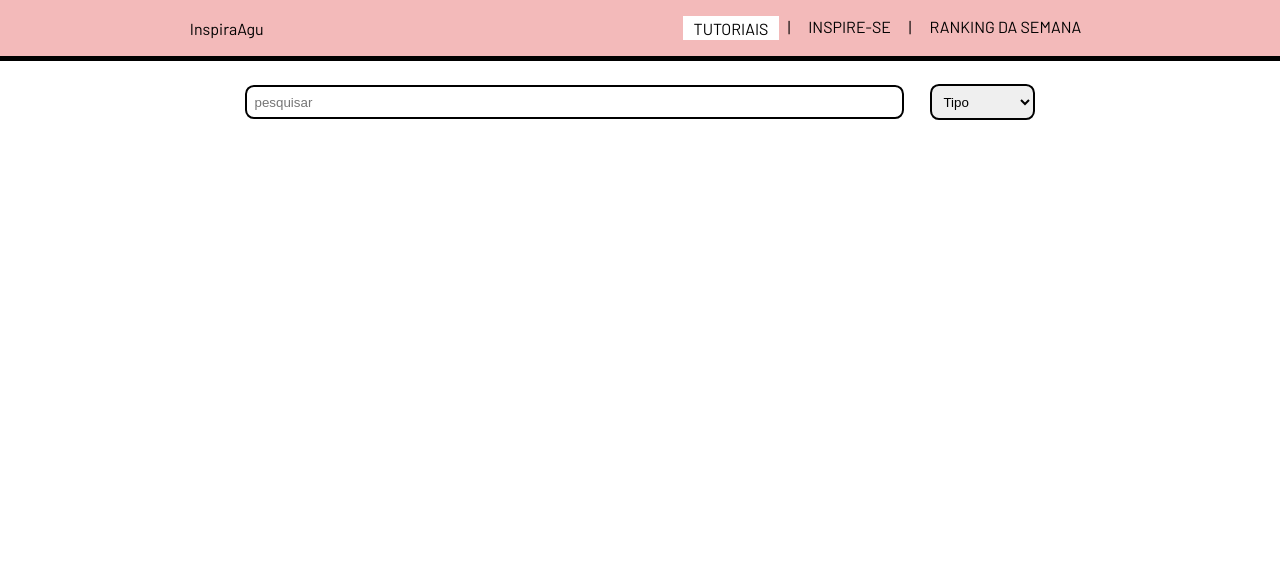
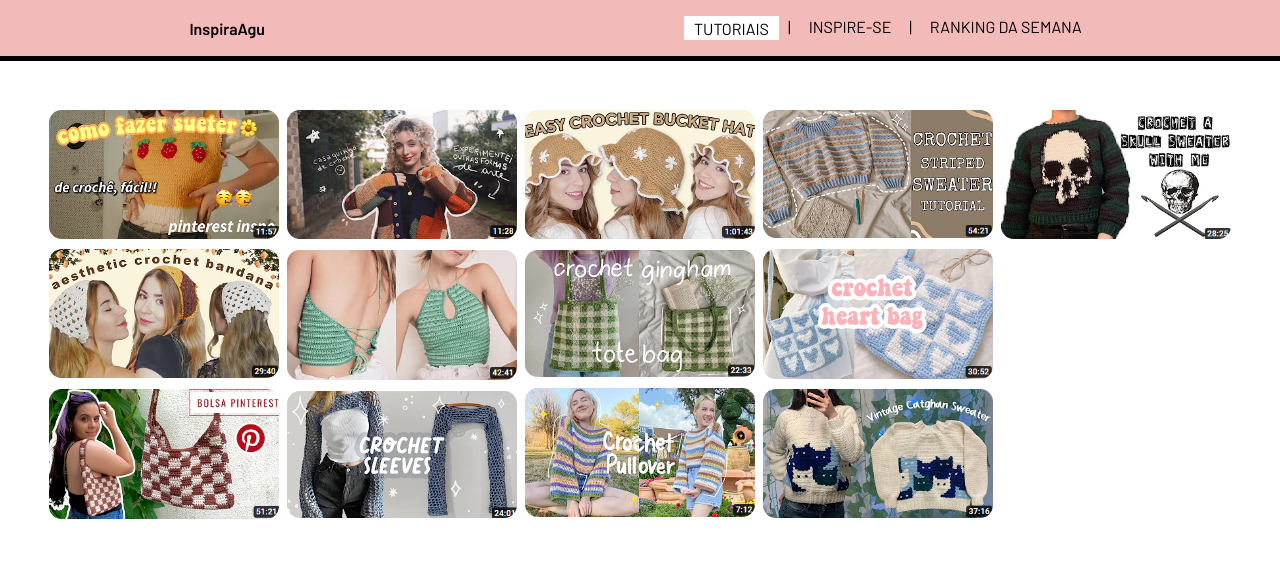
Before and after one commit to Vivihm/Projeto-Invidual, a plain HTML site: page InspirAgulha/tutoriais.html in a window 1280 px wide. Drawn offline with Linux system fonts and the light colour scheme.

Commit message:
Mudanças nas páginas Inspire-se e Tutoriais

```diff
--- a/InspirAgulha/inspiracao.css
+++ b/InspirAgulha/inspiracao.css
@@ -40,35 +40,17 @@ body{
     color: black;
 }
 
-/* PESQUISA */
-.barrapesquisa{
+/* FILTRO */
+
+h2{
+    text-align: center;
+}
+.filtro{
     padding: 0.8vw;
     display: flex;
     justify-content: center;
     flex-direction: row;
     align-items: center;
-}
-
-.pesquisa input{
-    padding: 0.6vw;
-    border: solid 2px black;
-    border-color: black;
-    border-radius: 0.7vw;
-    width: 50vw;
-    margin: 1vw;
-}
-
-.filtro{
-    margin: 1vw;
-    display: flex;
-    flex-direction: row;
-    align-items: center;
-}
-.filtro select{
-    padding: 0.6vw;
-    border: solid 2px black;
-    border-color: black;
-    border-radius: 0.7vw;
 }
 
 /* INSPIRACAO */
--- a/InspirAgulha/tutoriais.html
+++ b/InspirAgulha/tutoriais.html
@@ -17,7 +17,7 @@
 <body>
     <!-- HEADER -->
     <div class="header">
-        <div id="logo"><a href="home.html">InspiraAgu</a></div>
+        <div id="logo"><a href="home.html"><b>InspiraAgu</b></a></div>
         <div class="navbar">
             <ul>
                 <div style="background-color: white; padding: 0.1vw;"><li><a href="tutoriais.html">TUTORIAIS</a></li></div>
@@ -31,24 +31,29 @@
     </div>
 
         <!-- PESQUISA -->
-        <div class="barrapesquisa">
-            <div class="pesquisa">
-                <input placeholder="pesquisar" type="text" id="in_pesquisa">
-            </div>
-            <div class="filtro">
-                <div class="selecao">
-                    <select id="sel_peca">
-                        <option value="">Tipo</option>
-                        <option value="">Acessórios</option>
-                        <option value="">Bolsas</option>
-                        <option value="">Roupas</option>
-                    </select>
-                </div>
+
+
+        <!-- TUTOTRIAIS -->
+        <div id="div_inspiracao">
+            <div class="imagens">
+                <a href="https://www.youtube.com/watch?v=osUQGBRzFQY"><img src="./img/videos/sueter.png"></a>
+                <a href="https://www.youtube.com/watch?v=1QBzaI47nZA"><img src="./img/videos/bandanacroche.png"></a>
+                <a href="https://www.youtube.com/watch?v=yI8ezQlDNvc"><img src="./img/videos/bolsaquadriculada.png"></a>
+                <a href="https://www.youtube.com/watch?v=uj5xxkmDC1M"><img src="./img/videos/casacocroche.png"></a>
+                <a href="https://www.youtube.com/watch?v=kx8bAV4UCdo"><img src="./img/videos/cropped90s.png"></a>
+                <a href="https://www.youtube.com/watch?v=mt6CClvmtqU"><img src="./img/videos/sleevescroche.png"></a>
+                <a href="https://www.youtube.com/watch?v=CgD2ONC-MA0"><img src="./img/videos/bucket.png"></a>
+                <a href="https://www.youtube.com/watch?v=FLKGnu-jv8w"><img src="./img/videos/totebag.png"></a>
+                <a href="https://www.youtube.com/watch?v=mhUw7l60Yag"><img src="./img/videos/pullover.png"></a>
+                <a href="https://www.youtube.com/watch?v=1lDCVGHHM3Q"><img src="./img/videos/stripedsweater.png"></a>
+                <a href="https://www.youtube.com/watch?v=mJzv64EvCCk"><img src="./img/videos/heartbag.png"></a>
+                <a href="https://www.youtube.com/watch?v=V6u-SMh4y0w"><img src="./img/videos/sweatervintage.png"></a>
+                <a href="https://www.youtube.com/watch?v=BizO9nVUaXE"><img src="./img/videos/skullsweater.png"></a>
+                <a href=""><img src=""></a>
+                <a href=""><img src=""></a>
+                <a href=""><img src=""></a>
             </div>
         </div>
 
-        <!-- TUTOTRIAIS -->
-
-
 </body>
 </html>
```
Also changed, not shown: InspirAgulha/inspiracao.html (+14 -36 lines), InspirAgulha/ranking.html (+1 -3 lines), InspirAgulha/img/videos/bandanacroche.png (added), InspirAgulha/img/videos/bolsaquadriculada.png (added), InspirAgulha/img/videos/bucket.png (added), InspirAgulha/img/videos/casacocroche.png (added), InspirAgulha/img/videos/cropped90s.png (added), InspirAgulha/img/videos/heartbag.png (added), InspirAgulha/img/videos/pullover.png (added), InspirAgulha/img/videos/skullsweater.png (added), InspirAgulha/img/videos/sleevescroche.png (added), InspirAgulha/img/videos/stripedsweater.png (added), InspirAgulha/img/videos/sueter.png (added), InspirAgulha/img/videos/sweatervintage.png (added), 1 more files.
